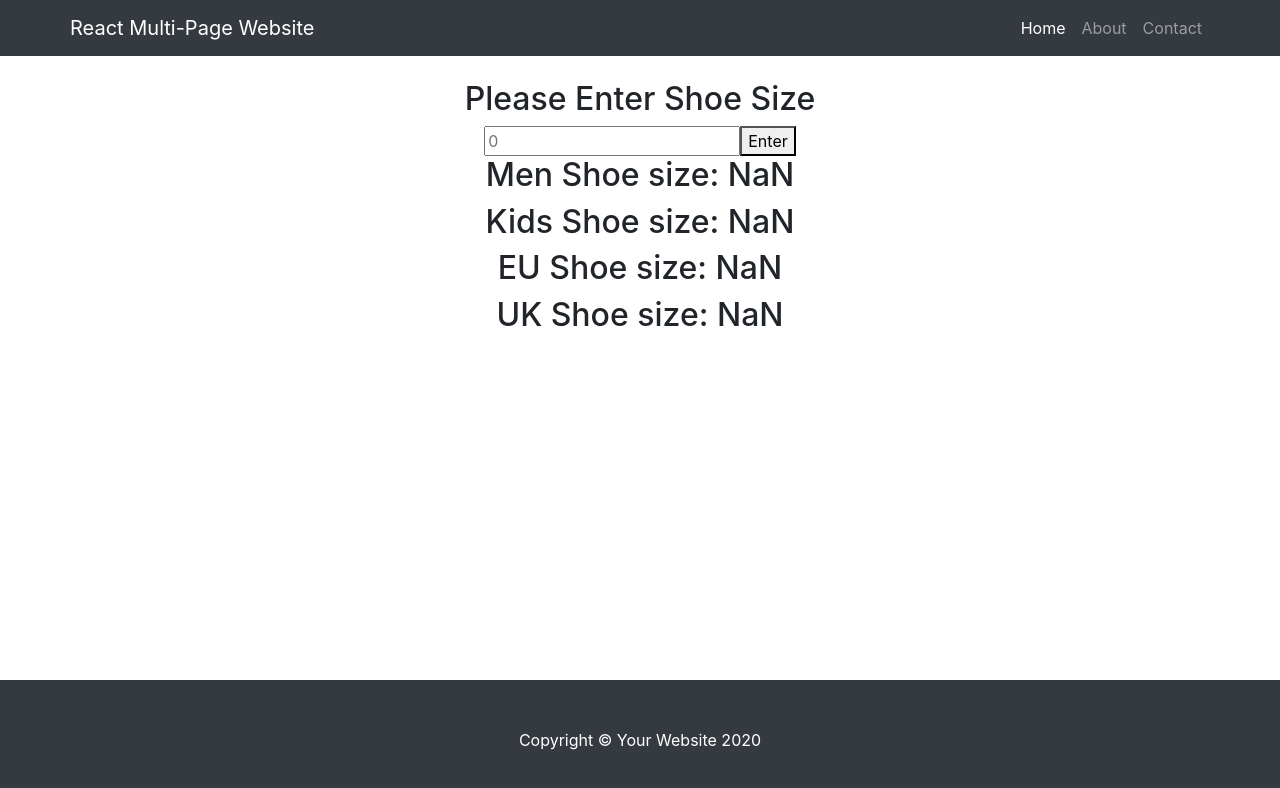
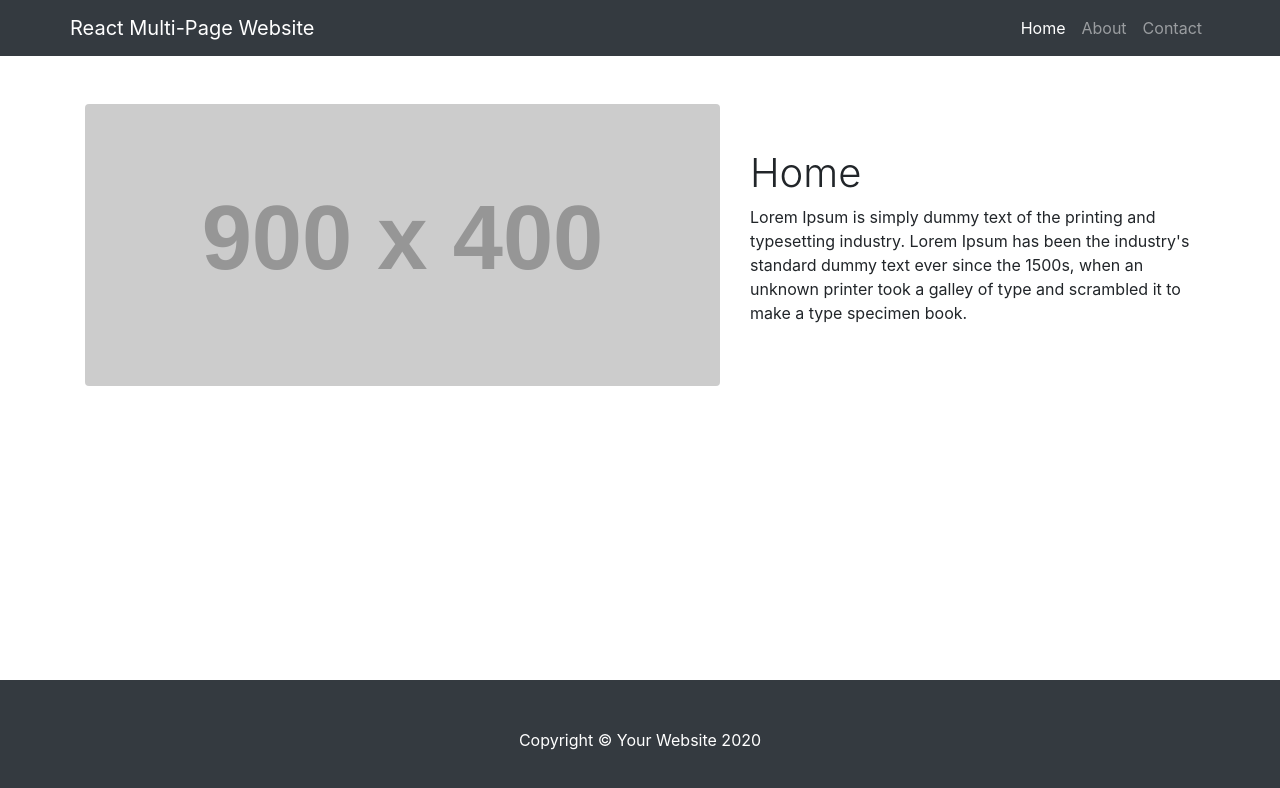
Before and after one commit to andresbotia/footlocker-project, a React (Create React App) app: page / in a window 1280 px wide. Shown: the top 788 px of the page. Built offline with nearby package versions, Linux system fonts and the light colour scheme.

Commit message:
fixing netlify

```diff
--- a/src/components/Home.jsx
+++ b/src/components/Home.jsx
@@ -1,56 +1,9 @@
-import React, {useState} from "react";
+import React from "react";
 
 function Home() {
-  const [number1, setNumber1] = useState();
-  const [number2, setNumber2] = useState(1.5);
-  const [number3, setNumber3] = useState(2);
-  // const number2 = 1.5;
-  // const number3 = 2;
-  const number4 = 31;
-  const [total, setTotal] = useState(number1 - number2);
-  const [total2, setTotal2] = useState(number1 - number3);
-  const [total3, setTotal3] = useState(number1 + number4);
-
-  function calculateTotal() {
-    setTotal(number1 - number2);
-    setTotal2(number1 - number3);
-    setTotal3(number1 + number4);
-  }
   return (
     <div className="home">
-      <header align="center">
-
-        <br></br>
-
-          <h2>Please Enter Shoe Size</h2>
-          <div className="number-inputs">
-          <input
-
-            type="number"
-            value={number1}
-            onChange={e => setNumber1(+e.target.value)}
-            placeholder="0"
-          />
-          <button onClick={calculateTotal}>Enter</button>
-          {/* <input
-            type="number"
-            value={number2}
-            onChange={e => setNumber2(+e.target.value)}
-            placeholder="0"
-          /> */}
-          </div>
-
-        {/* <button onClick={calculateTotal}>Calculate Shoe Size</button> */}
-
-        <h2>Men Shoe size: {total}</h2>
-        <h2>Kids Shoe size: {total2}</h2>
-        <h2>EU Shoe size: {total3}</h2>
-        <h2>UK Shoe size: {total2}</h2>
-
-      </header>
-      <body>
-      </body>
-      {/* <div class="container">
+      <div class="container">
         <div class="row align-items-center my-5">
           <div class="col-lg-7">
             <img
@@ -69,7 +22,7 @@ function Home() {
             </p>
           </div>
         </div>
-      </div> */}
+      </div>
     </div>
   );
 }
```
